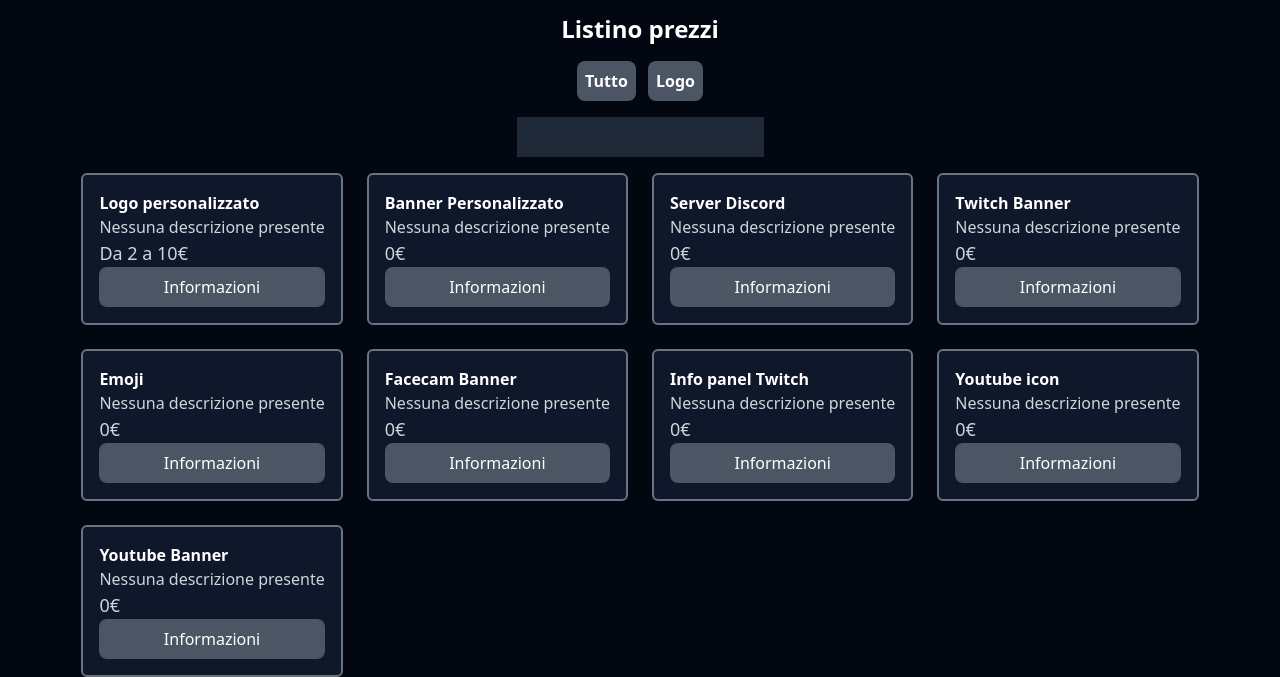
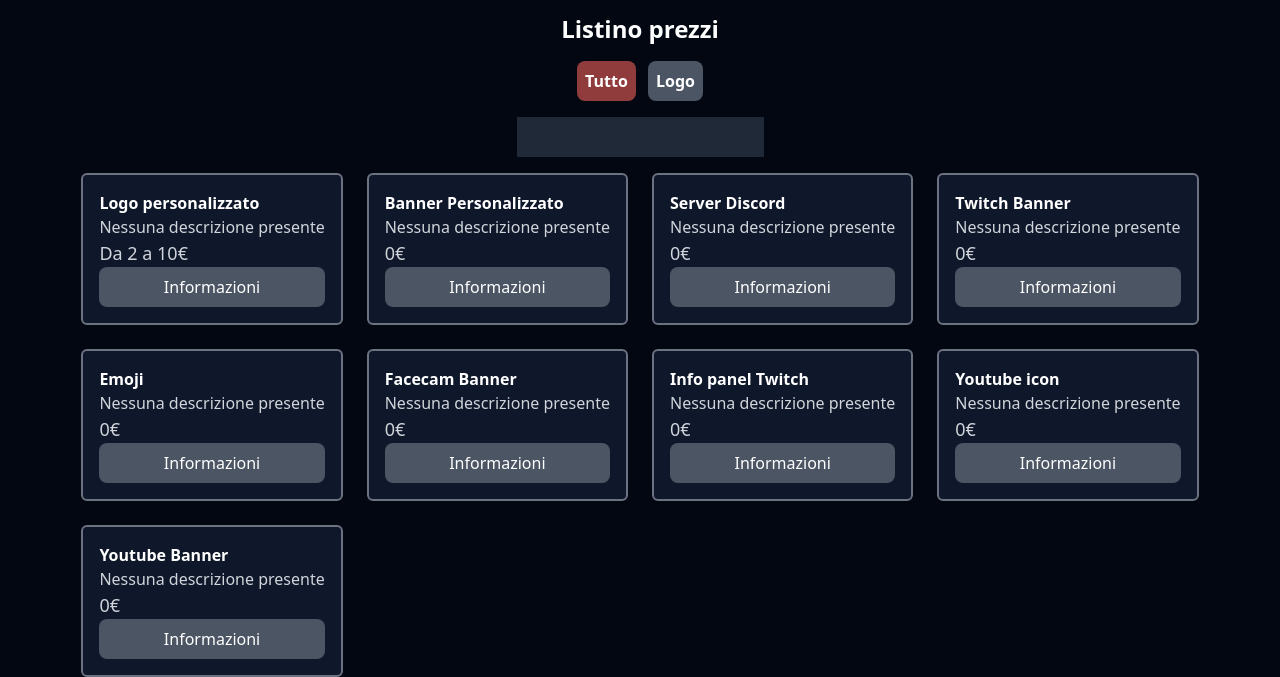
Before and after one commit to AESTHETICADESIGNERS/listino-prezzi, a website: page docs/index.html in a window 1280 px wide. Shown: the part 203-880 px from the top of the page. Drawn offline with Linux system fonts and the light colour scheme.

Commit message:
aggiunto pulsante attivo default

```diff
--- a/docs/index.html
+++ b/docs/index.html
@@ -15,7 +15,7 @@
         <img src="logo.png" alt="" width="200px" height="200px">
         <h1 class="text-2xl font-semibold text-white">Listino prezzi</h1>
         <div id="categories">
-            <button class="bg-gray-600 primary p-2 rounded-lg text-white font-semibold mx-1 hover:bg-gray-700" onclick="filterByCategory()">Tutto</button>
+            <button class="bg-[#913c3c] primary p-2 rounded-lg text-white font-semibold mx-1" onclick="filterByCategory()">Tutto</button>
             <button class="bg-gray-600 primary p-2 rounded-lg text-white font-semibold mx-1 hover:bg-gray-700" onclick="filterByCategory('logo')">Logo</button>
         </div>
         <input class="bg-gray-800 text-white font-medium p-2" type="text" name="searchproducts" id="searchproducts">
--- a/docs/js/script.js
+++ b/docs/js/script.js
@@ -102,8 +102,11 @@ categoriesButtons.forEach(button => {
     button.addEventListener("click", (e) => {
         // Elimino la classe "bg-[#913c3c]" a tutti i pulsanti e aggiungo l'hover
         categoriesButtons.forEach(btn => {
+            // Rimuovo lo sfondo attivo
             btn.classList.remove("bg-[#913c3c]");
+            // Aggiungo quello di default
             btn.classList.add("hover:bg-gray-700");
+            btn.classList.add("bg-gray-600");
         });
         // Aggiungo la classe al pulsante che è stato cliccato e rimuovo l'hover
         e.target.classList.add("bg-[#913c3c]");
```
